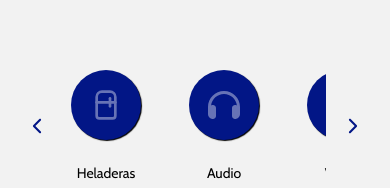
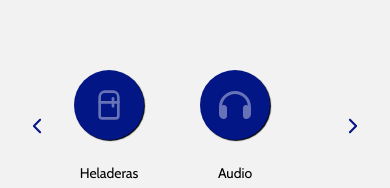
Before and after one commit to Candeb/eco-super, a React (Vite) app: page / in a window 390 px wide. Shown: the part 656-844 px from the top of the page. Built offline with nearby package versions, Linux system fonts and the light colour scheme.

Commit message:
fix carousel mobil2e

```diff
--- a/src/components/ImageCarousel/ImageCarousel.css
+++ b/src/components/ImageCarousel/ImageCarousel.css
@@ -34,7 +34,7 @@
     width: 100%;
 
     @media (max-width: 768px) {
-        gap: 3rem;
+        gap: 3.5rem;
         min-height: 80px;
     }
 }
```
